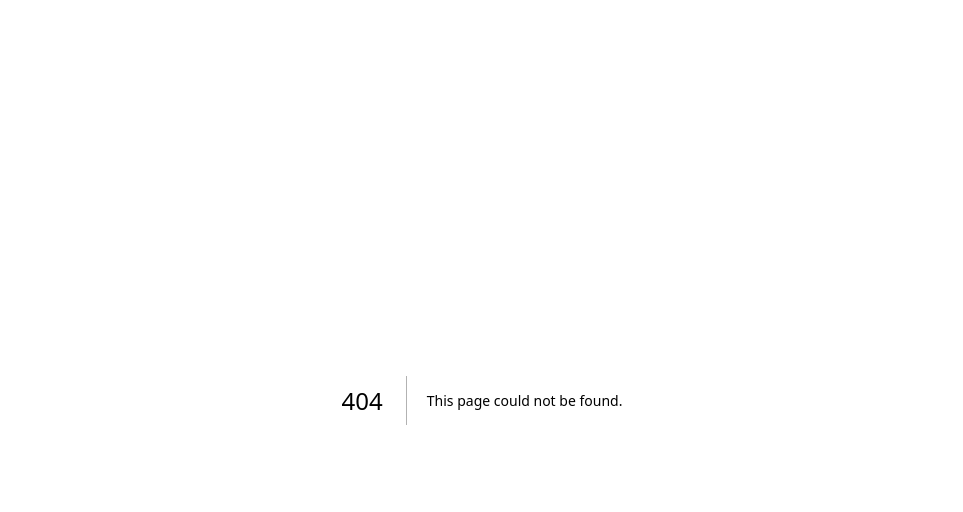
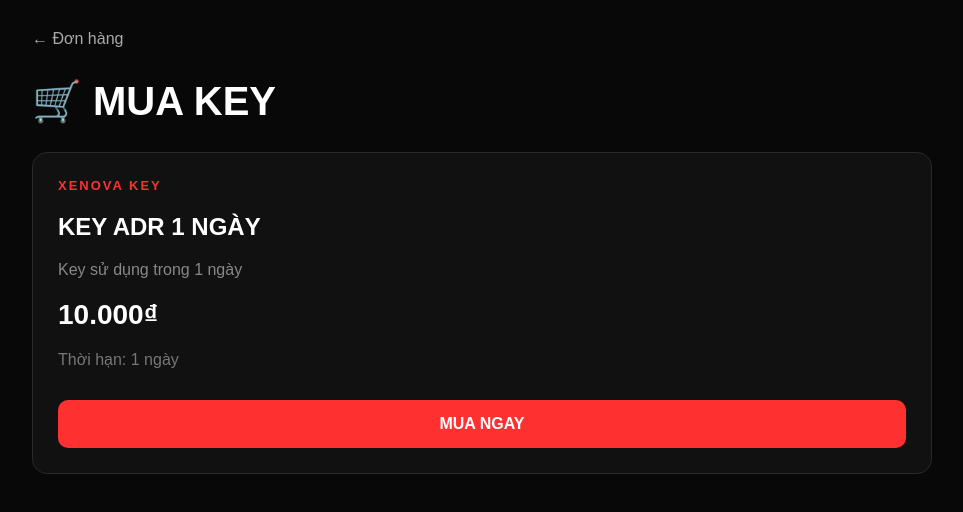
Before and after one commit to trantuyen7cdz-svg/-xenova-play, a Next.js app: page /shop in a window 1280 px wide. Before the commit this address had no page. Shown: the top 512 px of the page, without its empty margins (158-1121 px from the left). Built offline with nearby package versions, Linux system fonts and the light colour scheme.

Commit message:
Create page.js

```diff
--- /dev/null
+++ b/app/shop/page.js
@@ -0,0 +1,98 @@
+"use client";
+
+export default function ShopPage() {
+  return (
+    <main
+      style={{
+        minHeight: "100vh",
+        background: "#080808",
+        color: "#fff",
+        padding: "30px 20px",
+        fontFamily: "Arial, sans-serif",
+      }}
+    >
+      <div
+        style={{
+          maxWidth: "900px",
+          margin: "0 auto",
+        }}
+      >
+        <a
+          href="/orders"
+          style={{
+            color: "#aaa",
+            textDecoration: "none",
+          }}
+        >
+          ← Đơn hàng
+        </a>
+
+        <h1
+          style={{
+            marginTop: "30px",
+            fontSize: "40px",
+          }}
+        >
+          🛒 MUA KEY
+        </h1>
+
+        <div
+          style={{
+            marginTop: "25px",
+            background: "#111",
+            border: "1px solid #292929",
+            borderRadius: "15px",
+            padding: "25px",
+          }}
+        >
+          <div
+            style={{
+              color: "#ff3030",
+              fontSize: "13px",
+              fontWeight: "bold",
+              letterSpacing: "2px",
+            }}
+          >
+            XENOVA KEY
+          </div>
+
+          <h2>KEY ADR 1 NGÀY</h2>
+
+          <p style={{ color: "#888" }}>
+            Key sử dụng trong 1 ngày
+          </p>
+
+          <div
+            style={{
+              fontSize: "28px",
+              fontWeight: "bold",
+              margin: "20px 0",
+            }}
+          >
+            10.000₫
+          </div>
+
+          <p style={{ color: "#777" }}>
+            Thời hạn: 1 ngày
+          </p>
+
+          <button
+            style={{
+              width: "100%",
+              marginTop: "15px",
+              padding: "15px",
+              border: "none",
+              borderRadius: "10px",
+              background: "#ff3030",
+              color: "#fff",
+              fontSize: "16px",
+              fontWeight: "bold",
+            }}
+          >
+            MUA NGAY
+          </button>
+        </div>
+      </div>
+    </main>
+  );
+}
```
